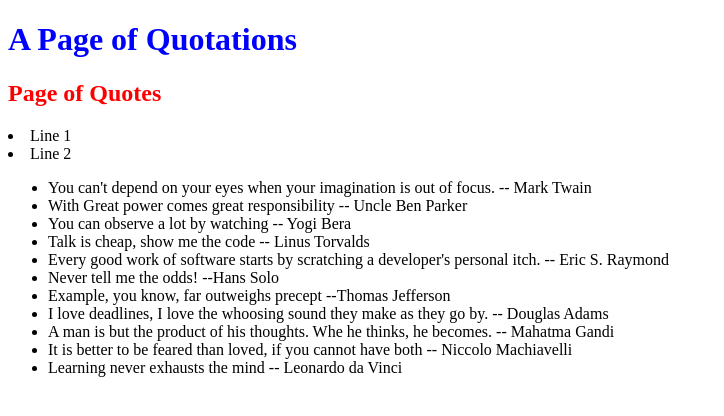
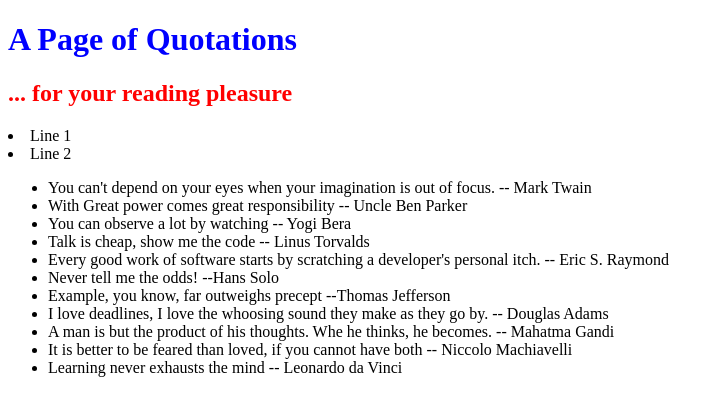
Before and after one commit to guypaladino/0main_opensap_repo, a plain HTML site: page index.html in a window 1280 px wide. Shown: the whole page, without its empty margins (0-724 px from the left). Drawn offline with Linux system fonts and the light colour scheme.

Commit message:
Update index.html
changed h2

```diff
--- a/index.html
+++ b/index.html
@@ -7,7 +7,7 @@
 	</head>
 	<body>
 	 <h1>A Page of Quotations</h1>
-	 <h2>Page of Quotes</h2>
+	 <h2>... for your reading pleasure</h2>
 		<li>Line 1</li>
 		<li>Line 2</li>
 		<ul>
```
